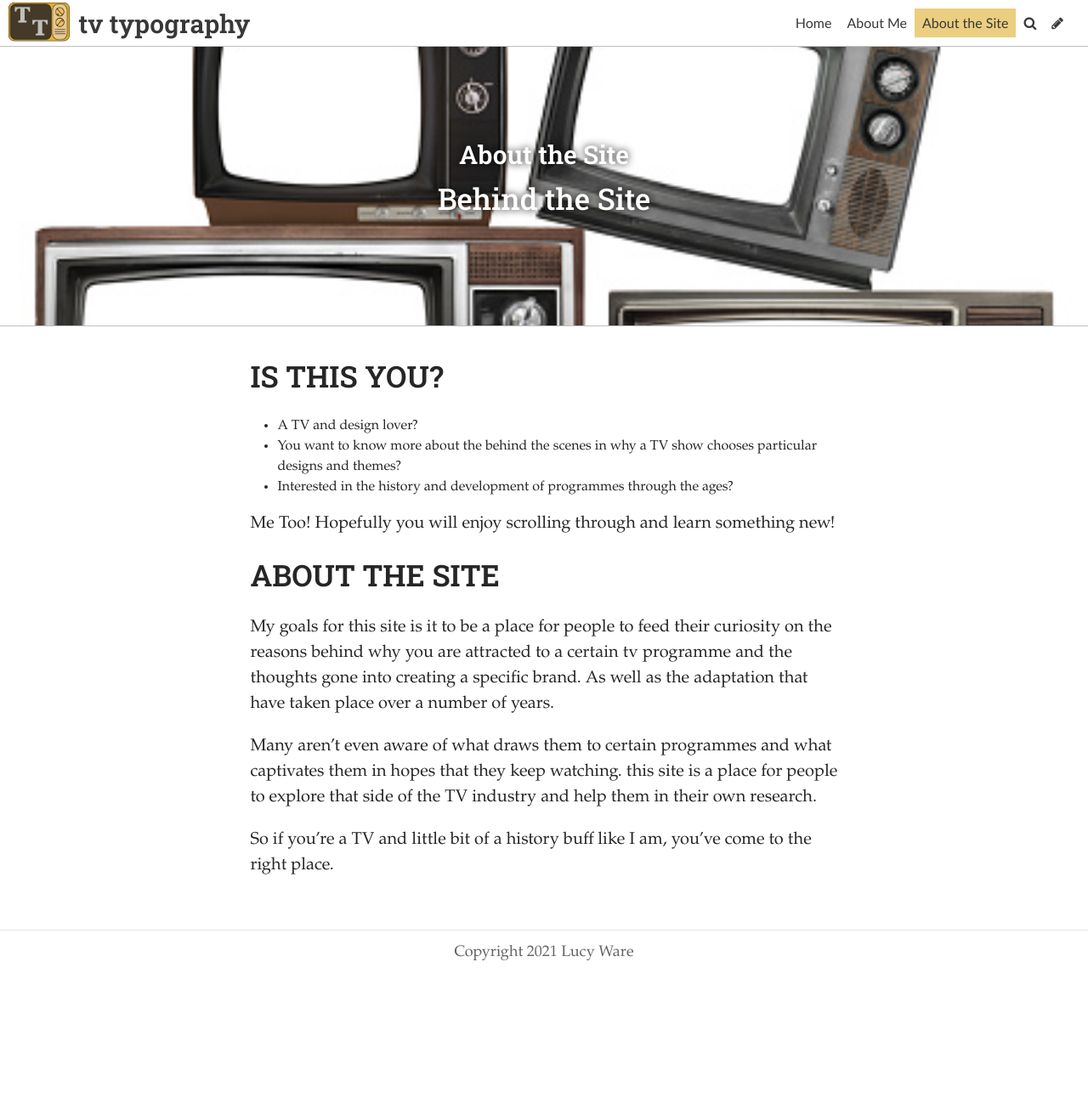
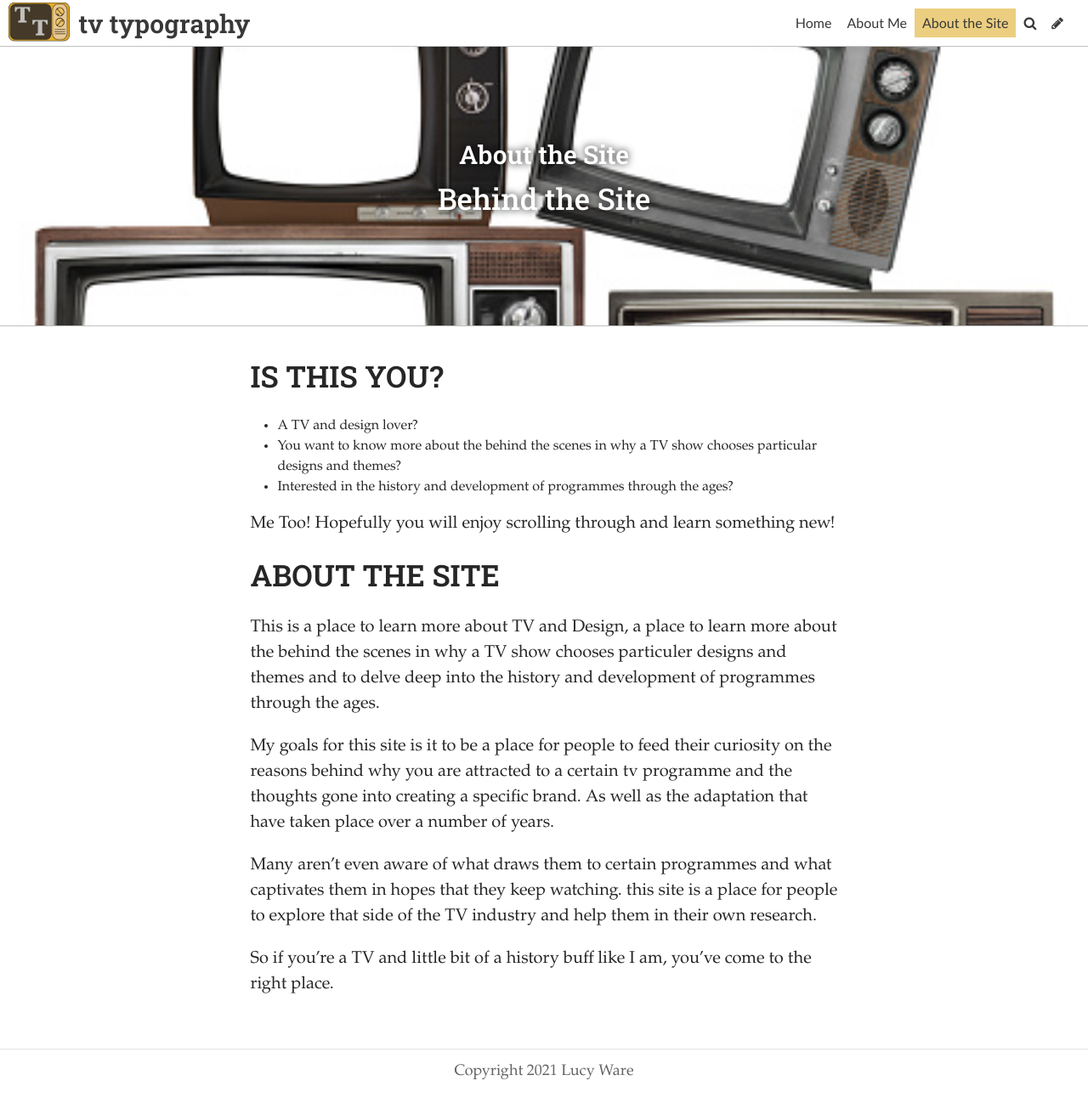
Before and after one commit to Lucyware/typography-, a Jekyll site: the page built from pages/about.md, in a window 1280 px wide. Shown: the whole page at 85% size. Built offline with Jekyll 4.4.1, drawn with Linux system fonts in a browser that asks for light colours; some web fonts are replaced; before the commit the page ends 1165 px from its top, so only the background shows below that.

Commit message:
Update Page “about”

```diff
--- a/pages/about.md
+++ b/pages/about.md
@@ -21,6 +21,8 @@ Me Too! Hopefully you will enjoy scrolling through and learn something new!
 
 ## **ABOUT THE SITE**
 
+This is a place to learn more about TV and Design, a place to learn more about the behind the scenes in why a TV show chooses particuler designs and themes and to delve deep into the history and development of programmes through the ages.
+
 My goals for this site is it to be a place for people to feed their curiosity on the reasons behind why you are attracted to a certain tv programme and the thoughts gone into creating a specific brand. As well as the adaptation that have taken place over a number of years.
 
 Many aren't even aware of what draws them to certain programmes and what captivates them in hopes that they keep watching. this site is a place for people to explore that side of the TV industry and help them in their own research.
```
